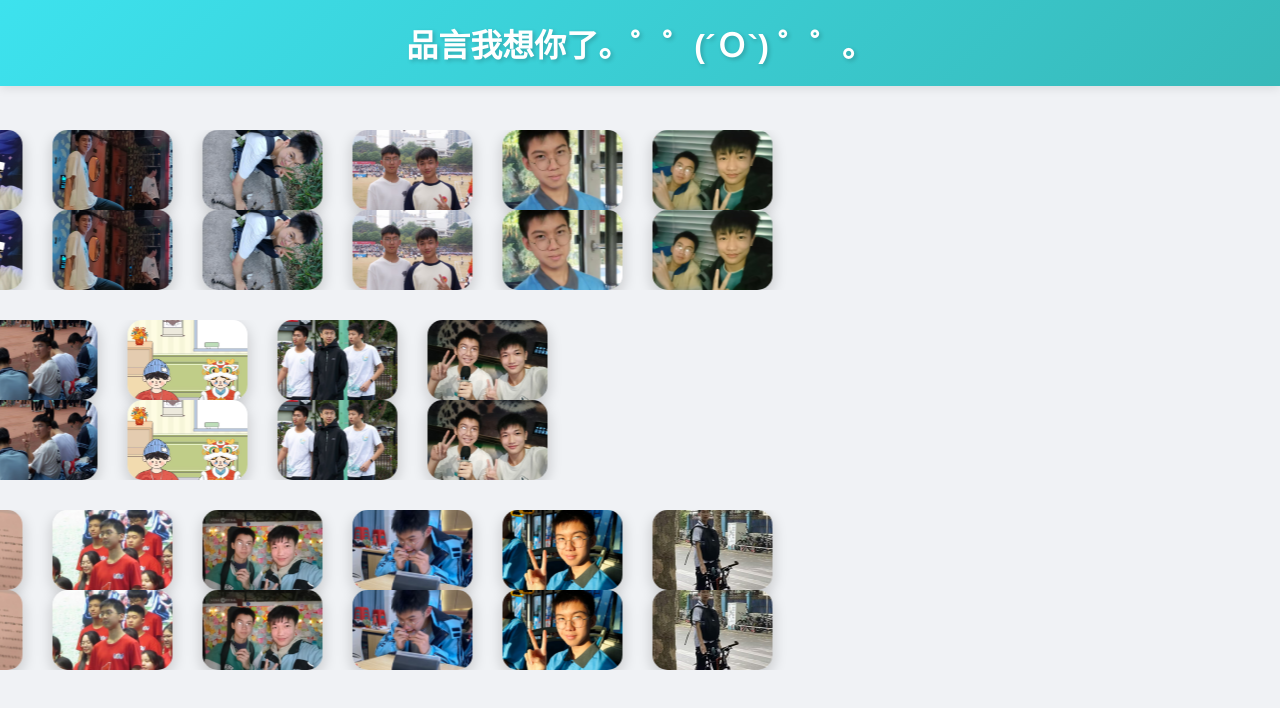
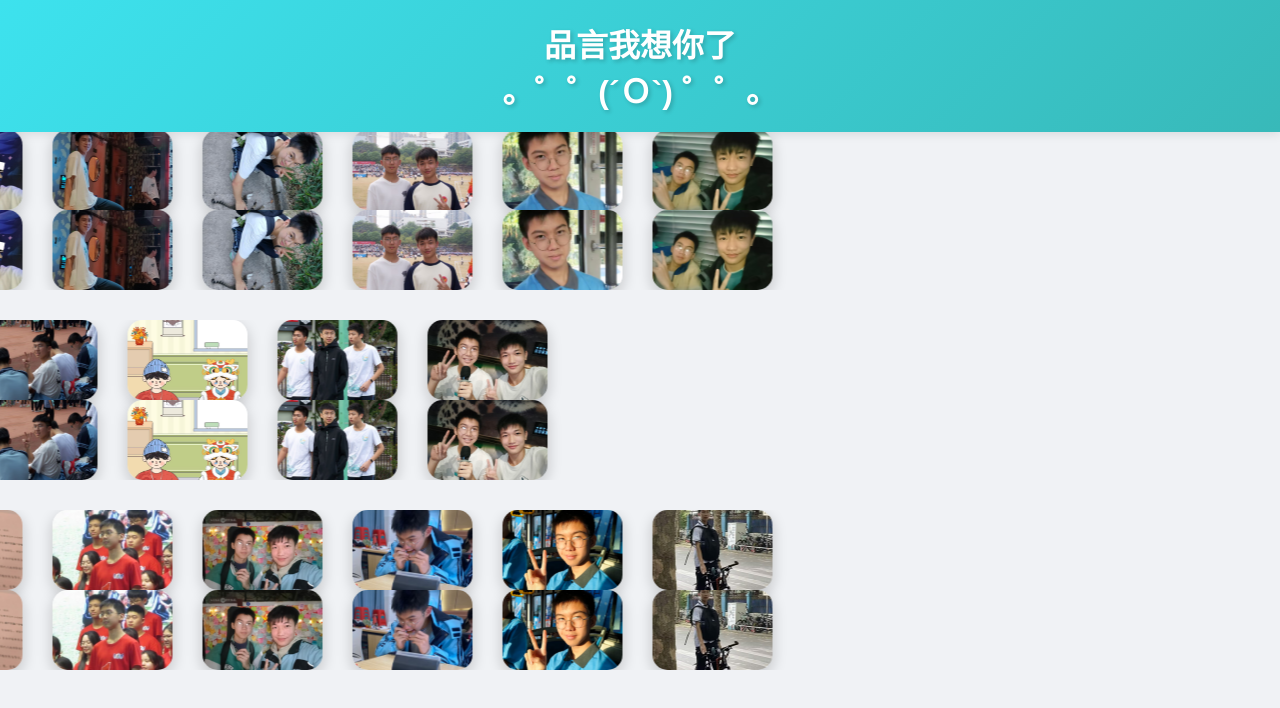
Before and after one commit to yzbzt/zpz.github.io, a plain HTML site: page index.html in a window 1280 px wide. Drawn offline with Linux system fonts and the light colour scheme.

Commit message:
Update index.html

```diff
--- a/index.html
+++ b/index.html
@@ -3,7 +3,7 @@
 <head>
     <meta charset="UTF-8">
     <meta name="viewport" content="width=device-width, initial-scale=1.0">
-    <title>品言我想你了<br>。゜゜(´Ｏ`) ゜゜。</title>
+    <title>品言我想你了。゜゜(´Ｏ`) ゜゜。</title>
     <style>
         :root {
             --header-bg: linear-gradient(135deg, #3de2ee 0%, #38b9b9 100%); /* 顶部背景渐变 */
@@ -96,7 +96,7 @@
 </head>
 <body>
     <header>
-        <h1>品言我想你了。゜゜(´Ｏ`) ゜゜。</h1>
+        <h1>品言我想你了<br>。゜゜(´Ｏ`) ゜゜。</h1>
     </header>
 
     <!-- 第一行 -->
```
